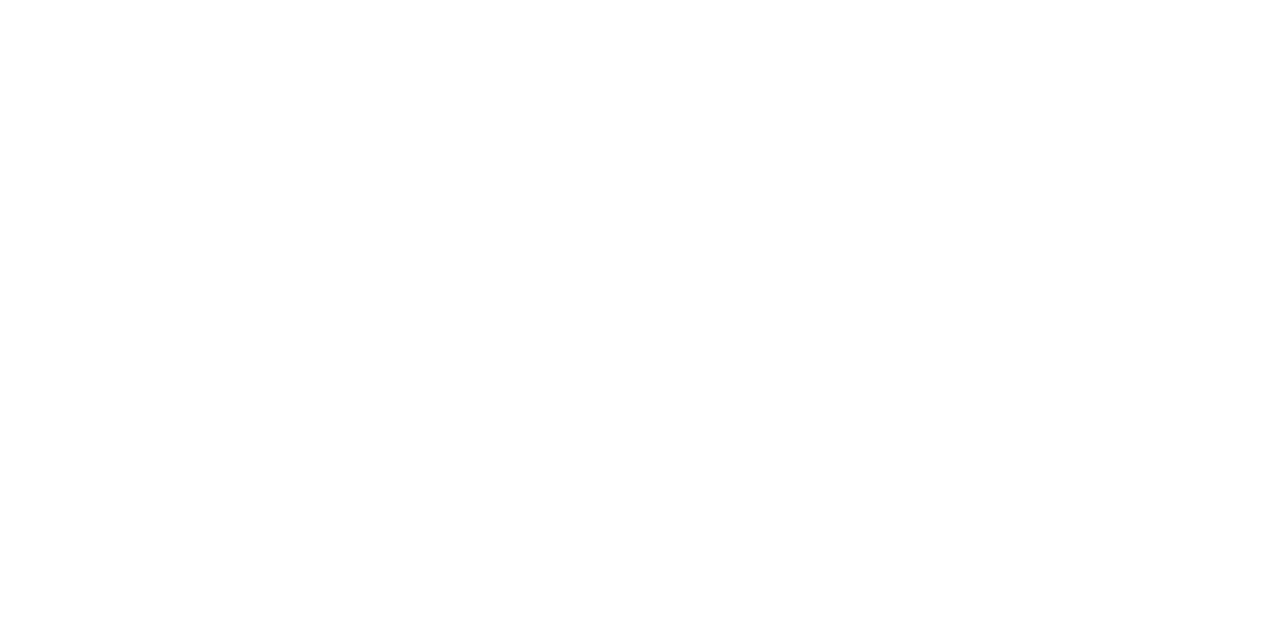
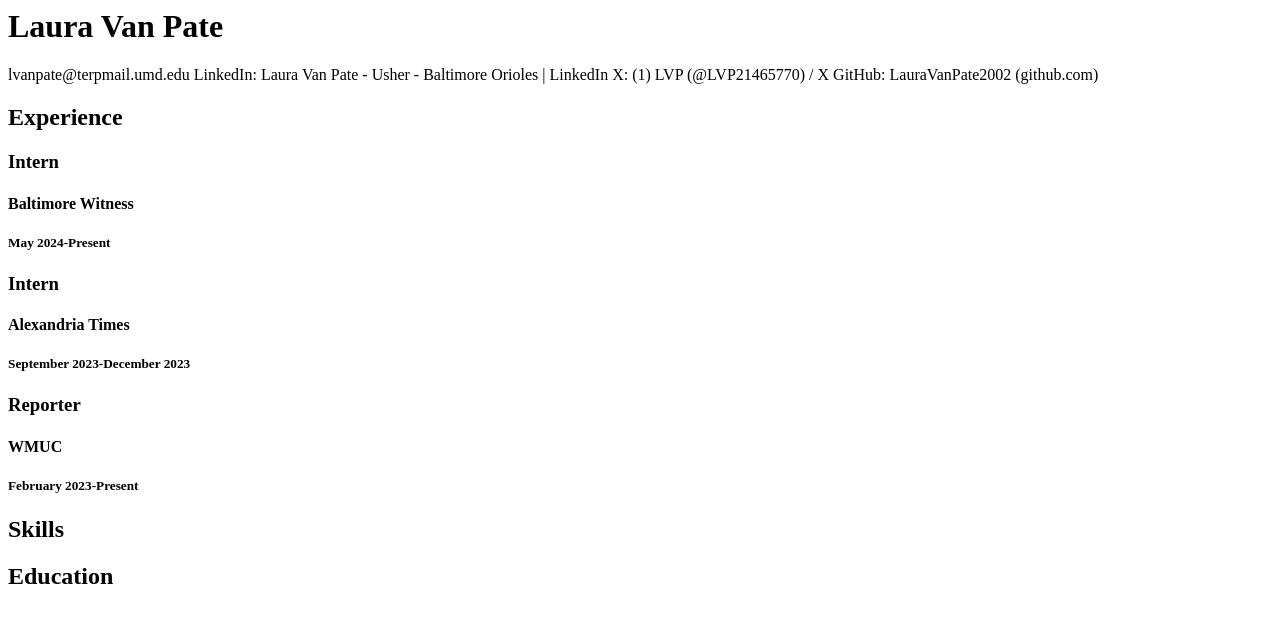
Before and after one commit to LauraVanPate2002/JOUR352-Fall2024, a plain HTML site: page resume.html in a window 1280 px wide. Drawn offline with Linux system fonts and the light colour scheme.

Commit message:
Updated resume added folder

```diff
--- a/resume.html
+++ b/resume.html
@@ -1,7 +1,30 @@
 <html>
-<head>
-<title> Laura Van Pate Resume </title>
-</head>
- <body>
-</body>
+    <head>
+        <title>Laura Van Pate Resume</title>
+    </head>
+
+    <body>
+        <h1>Laura Van Pate</h1>
+        <div id="contact">
+        lvanpate@terpmail.umd.edu
+            LinkedIn: Laura Van Pate - Usher - Baltimore Orioles | LinkedIn
+            X: (1) LVP (@LVP21465770) / X
+            GitHub: LauraVanPate2002 (github.com)
+
+        </div>
+        <h2>Experience</h2>
+        <h3>Intern</h3>
+        <h4>Baltimore Witness</h4>
+        <h5>May 2024-Present</h5>
+
+        <h3>Intern</h3>
+        <h4>Alexandria Times</h4>
+        <h5>September 2023-December 2023</h5>
+
+        <h3>Reporter</h3>
+        <h4>WMUC</h4>
+        <h5>February 2023-Present</h5>
+        <h2>Skills</h2>
+        <h2>Education</h2>
+    </body>
 </html>
```
Also changed, not shown: lvpheadshot.jpg.avif (added).
